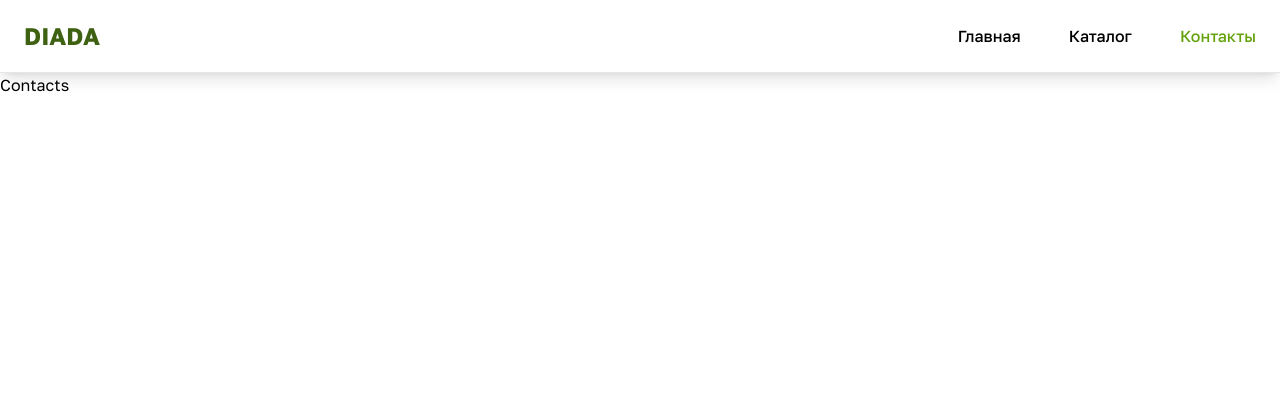
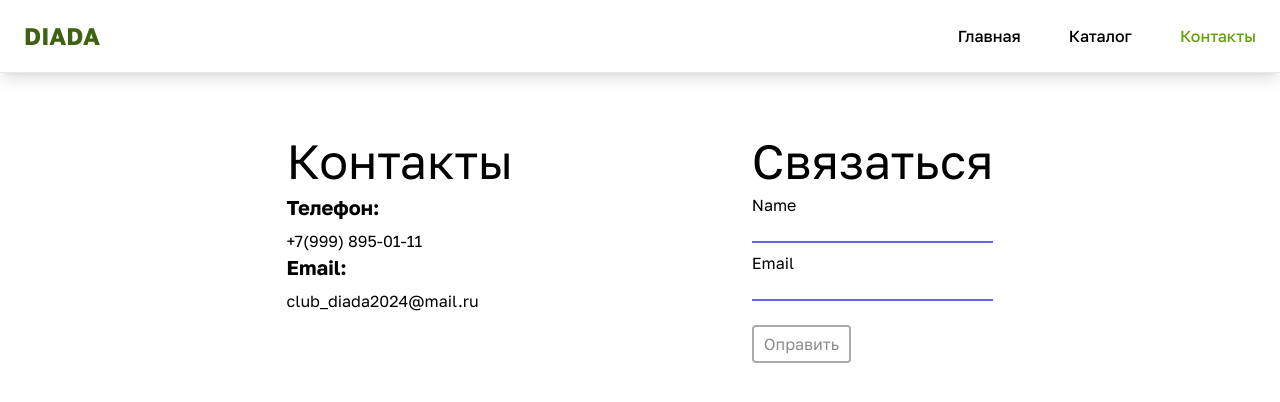
Before and after one commit to denchik3192/diada-shop, a Next.js app: page /contacts in a window 1280 px wide. Shown: the top 402 px of the page. Built offline with nearby package versions, Linux system fonts and the light colour scheme.

Commit message:
feat: add contact page

```diff
--- a/src/app/catalog/[slug]/page.tsx
+++ b/src/app/catalog/[slug]/page.tsx
@@ -20,6 +20,8 @@ export default async function ProductPage({ params }: { params: { slug: string }
         <Link href={'/catalog'}>
           <Button>Вернуться</Button>
         </Link>
+
+        <Button>В Корзину</Button>
       </div>
     </div>
   );
--- a/src/app/contacts/page.tsx
+++ b/src/app/contacts/page.tsx
@@ -1,7 +1,48 @@
+import Button from '@/components/button/Button';
+import Image from 'next/image';
 import React from 'react';
 
 function ContactsPage() {
-  return <div>Contacts</div>;
+  return (
+    <div className="mt-12 max-w-6xl mx-auto flex flex-grow justify-evenly">
+      <div className="p-4">
+        <h1 className={`text-5xl pb-2`}>Контакты</h1>
+        <h3 className="text-xl font-bold mb-2">Телефон:</h3>
+        <p>+7(999) 895-01-11</p>
+        <h3 className="text-xl font-bold mb-2">Email:</h3>
+        <p>club_diada2024@mail.ru</p>
+      </div>
+      {/* <div>
+        <Image width={400} height={400} src={'/tea.jpeg'} alt="honey-img" />
+      </div> */}
+      <div>
+        <form className="flex flex-col p-4">
+          <h3 className="text-5xl mb-2">Связаться</h3>
+          <label htmlFor="user-name">
+            Name
+            <input
+              className="w-full border-b-2 border-indigo-500/100 block mb-2 outline-none"
+              type="text"
+              name="user-name"
+              id="user-name"
+            />
+          </label>
+          <label htmlFor="user-email">
+            Email
+            <input
+              className="w-full border-b-2 border-indigo-500/100 block mb-6 outline-none"
+              type="email"
+              name="user-email"
+              id="user-email"
+            />
+          </label>
+          <label htmlFor="submit">
+            <Button>Оправить</Button>
+          </label>
+        </form>
+      </div>
+    </div>
+  );
 }
 
 export default ContactsPage;
```
Also changed, not shown: 1 other file (tests, documents, lock files or other folders).
